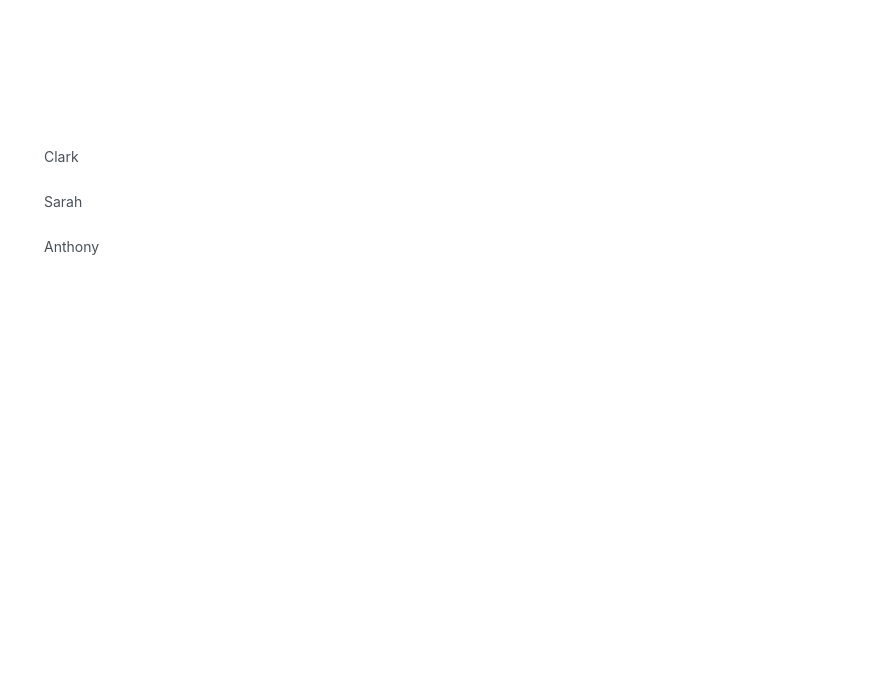
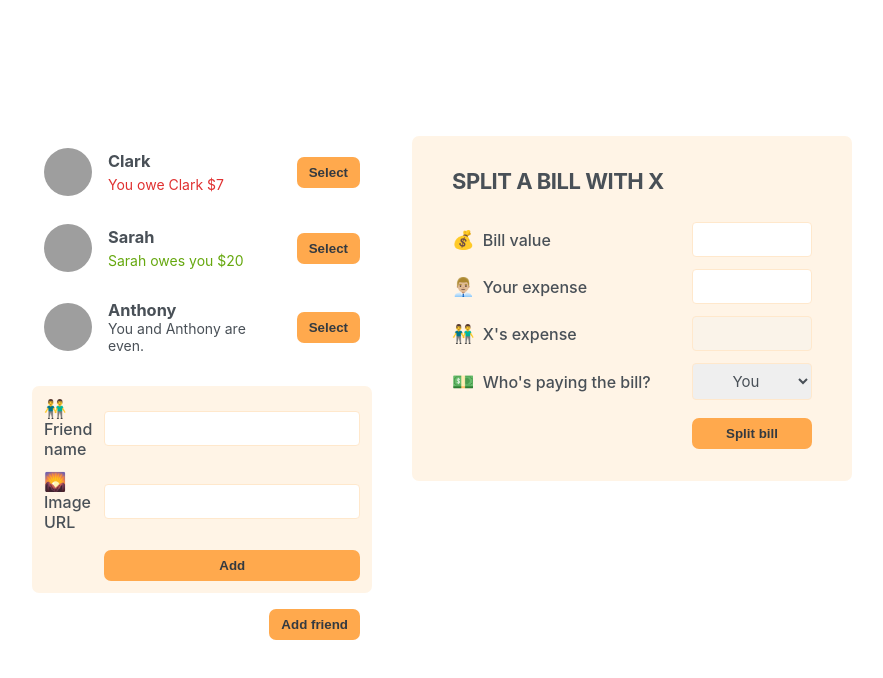
Before and after one commit to Spiritman90/eat-n-split, a React (Create React App) app: page / in a window 1280 px wide. Shown: the top 678 px of the page, without its empty margins (198-1081 px from the left). Built offline with nearby package versions, Linux system fonts and the light colour scheme; grey boxes are pictures that could not be loaded.

Commit message:
Built the forms for splitting bill and adding a friend

```diff
--- a/src/App.js
+++ b/src/App.js
@@ -1,3 +1,6 @@
+import FormSplitBill from "./components/FormSplitBill";
+import Button from "./components/Button";
+import FormAddFriend from "./components/FormAddFriend";
 import FriendsList from "./components/FriendsList";
 
 export default function App() {
@@ -5,7 +8,10 @@
     <div className="app">
       <div className="sidebar">
         <FriendsList />
+        <FormAddFriend />
+        <Button>Add friend</Button>
       </div>
+      <FormSplitBill />
     </div>
   );
 }
--- /dev/null
+++ b/src/components/Button.jsx
@@ -0,0 +1,5 @@
+import React from "react";
+
+export default function Button({ children }) {
+  return <button className="button">{children}</button>;
+}
--- /dev/null
+++ b/src/components/FormAddFriend.jsx
@@ -0,0 +1,15 @@
+import React from "react";
+import Button from "./Button";
+
+export default function () {
+  return (
+    <form className="form-add-friend">
+      <label>👬 Friend name</label>
+      <input type="text" />
+
+      <label>🌄 Image URL</label>
+      <input type="text" />
+      <Button>Add</Button>
+    </form>
+  );
+}
--- /dev/null
+++ b/src/components/FormSplitBill.jsx
@@ -0,0 +1,25 @@
+import React from "react";
+import Button from "./Button";
+
+function FormSplitBill() {
+  return (
+    <form className="form-split-bill">
+      <h2>Split a bill with X</h2>
+
+      <label>💰 Bill value</label>
+      <input type="text" />
+      <label>👨🏼‍💼 Your expense</label>
+      <input type="text" />
+      <label> 👬 X's expense</label>
+      <input type="text" disabled />
+      <label>💵 Who's paying the bill?</label>
+      <select>
+        <option value="user">You</option>
+        <option value="friend">X</option>
+      </select>
+      <Button>Split bill</Button>
+    </form>
+  );
+}
+
+export default FormSplitBill;
--- a/src/components/Friend.jsx
+++ b/src/components/Friend.jsx
@@ -1,5 +1,23 @@
 import React from "react";
+import Button from "./Button";
 
 export default function Friend({ friend }) {
-  return <li>{friend.name}</li>;
+  return (
+    <li>
+      <img src={friend.image} alt={friend.name} />
+      <h3>{friend.name}</h3>
+      {friend.balance < 0 && (
+        <p className="red">
+          You owe {friend.name} ${Math.abs(friend.balance)}
+        </p>
+      )}
+      {friend.balance > 0 && (
+        <p className="green">
+          {friend.name} owes you ${Math.abs(friend.balance)}
+        </p>
+      )}
+      {friend.balance === 0 && <p>You and {friend.name} are even.</p>}
+      <Button>Select</Button>
+    </li>
+  );
 }
```
